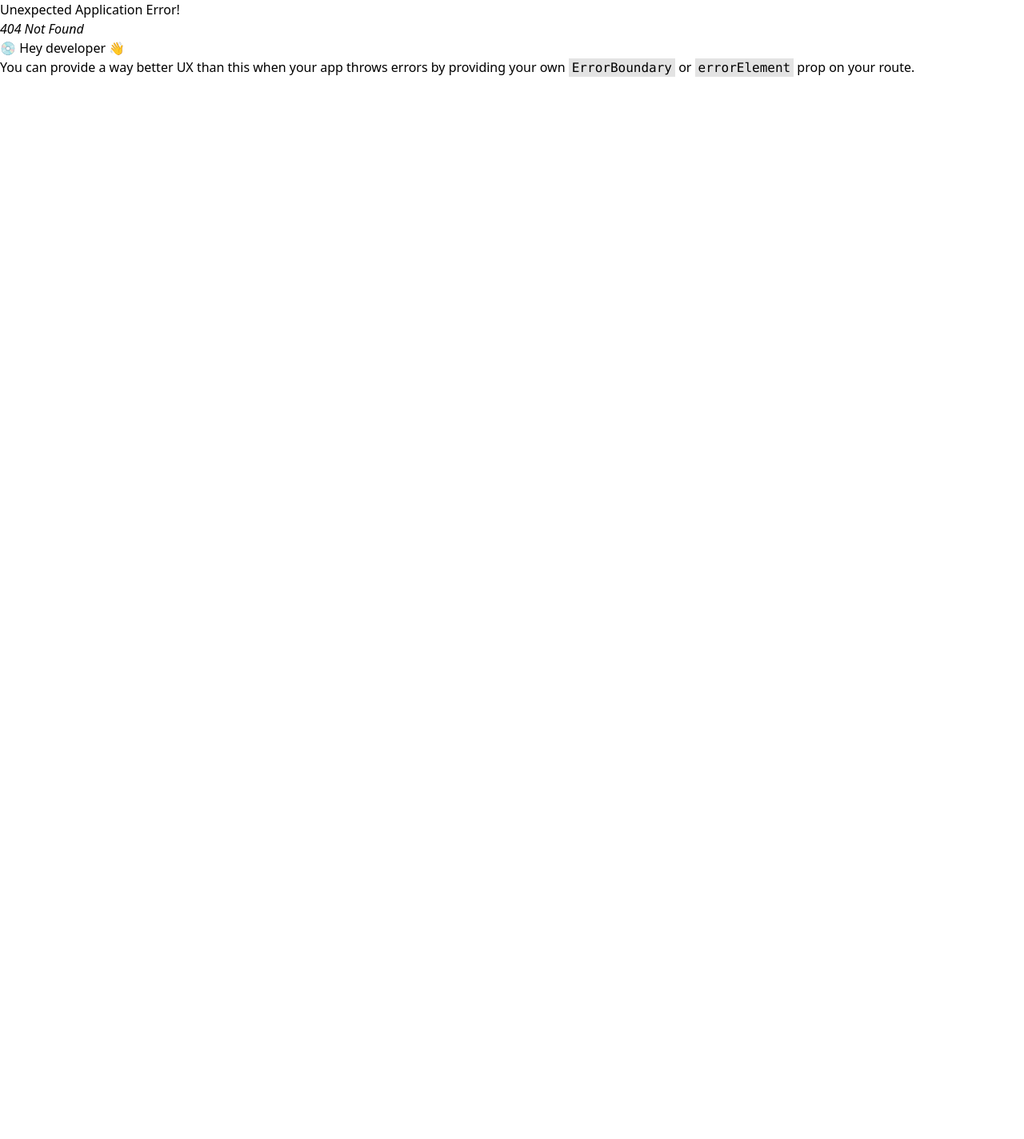
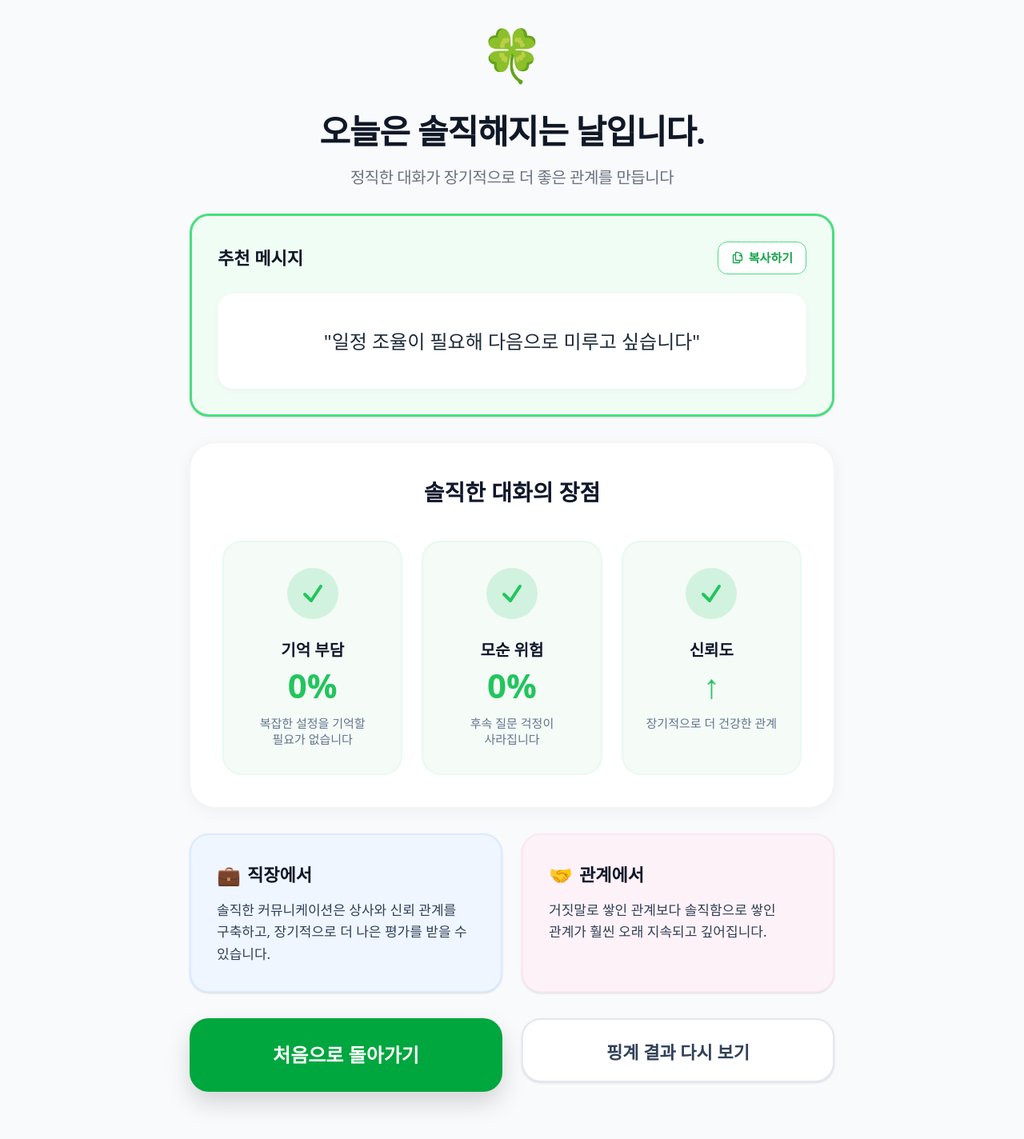
Before and after one commit to Bluedragon3rd/Frontend, a React (Vite) app in the folder makingLie/: page /honest in a window 1280 px wide. Before the commit this address had no page. Shown: the top 1424 px of the page at 80% size. Before the commit the page ends 800 px from the top, so only its background shows below. Built offline with nearby package versions, Linux system fonts and the light colour scheme.

Commit message:
honestPage 초안완성 수정필요

```diff
--- a/makingLie/src/App.tsx
+++ b/makingLie/src/App.tsx
@@ -5,6 +5,7 @@ import SecondPage from "./pages/SecondPage";
 import TestPage from "./pages/TestPage";
 import ResultPage from "./pages/ResultPage";
 import SimulationPage from "./pages/SimulationPage";
+import HonestChoice from "./pages/HonestChoice";
 const router = createBrowserRouter([
   {
     path: "/",
@@ -30,6 +31,10 @@ const router = createBrowserRouter([
     path: "simulation",
     element: <SimulationPage />,
   },
+  {
+    path: "honest",
+    element: <HonestChoice />,
+  },
 ]);
 function App() {
   return <RouterProvider router={router} />;
--- a/makingLie/src/components/HonestBenefitsCard.tsx
+++ b/makingLie/src/components/HonestBenefitsCard.tsx
@@ -1,61 +1,84 @@
-type KPI = {
-  title: string;
-  value: string; // "0%" or "↑"
-  description: string;
-};
+const HonestBenefitsCard = () => {
+  // 이미지에 있는 데이터 정의
+  const benefits = [
+    {
+      title: "기억 부담",
+      value: "0%",
+      desc: "복잡한 설정을 기억할 필요가 없습니다",
+    },
+    {
+      title: "모순 위험",
+      value: "0%",
+      desc: "후속 질문 걱정이 사라집니다",
+    },
+    {
+      title: "신뢰도",
+      value: "↑",
+      desc: "장기적으로 더 건강한 관계",
+    },
+  ];
 
-type Props = {
-  items: KPI[];
-};
-
-const HonestBenefitsCard = ({ items }: Props) => {
   return (
     <section
       className="
-        w-full
-        rounded-3xl
-        border-2 border-green-200
+        w-[806px]
+        rounded-[32px]
         bg-white
-        px-12 py-12
-        shadow-[0_16px_40px_rgba(0,0,0,0.10)]
+        p-10
+        shadow-[0_4px_20px_rgba(0,0,0,0.05)]
+        border border-gray-100
       "
     >
-      {/* Header */}
-      <h2 className="mb-12 text-center text-[34px] font-extrabold tracking-[-0.03em] text-slate-900">
+      {/* 헤더 */}
+      <h2 className="mb-10 text-center text-[28px] font-bold text-slate-900">
         솔직한 대화의 장점
       </h2>
 
-      {/* Cards */}
-      <div className="grid grid-cols-1 gap-8 md:grid-cols-3">
-        {items.map((item, idx) => (
+      {/* 3개 카드 가로 배치 영역 (핵심!) */}
+      <div className="grid grid-cols-3 gap-6">
+        {benefits.map((item, idx) => (
           <div
             key={idx}
             className="
-              rounded-3xl
-              border-2 border-green-200
-              bg-green-50
-              px-10 py-10
+              flex flex-col items-center
+              rounded-[24px]
+              border-2 border-[#E8FAF0] /* 연한 초록 테두리 */
+              bg-[#F5FBF7]             /* 아주 연한 초록 배경 */
+              py-8 px-4
               text-center
             "
           >
-            {/* Check */}
-            <div className="mx-auto flex h-20 w-20 items-center justify-center rounded-full border-4 border-green-300 bg-green-100">
-              <span className="text-[36px] text-green-600">✓</span>
+            {/* 체크 아이콘 원 */}
+            <div className="mb-6 flex h-16 w-16 items-center justify-center rounded-full bg-[#D1F2DE]">
+              <svg
+                xmlns="http://www.w3.org/2000/svg"
+                fill="none"
+                viewBox="0 0 24 24"
+                strokeWidth={3}
+                stroke="currentColor"
+                className="w-8 h-8 text-[#22C55E]"
+              >
+                <path
+                  strokeLinecap="round"
+                  strokeLinejoin="round"
+                  d="M4.5 12.75l6 6 9-13.5"
+                />
+              </svg>
             </div>
 
-            {/* Title */}
-            <div className="mt-8 text-[26px] font-bold tracking-[-0.02em] text-slate-900">
+            {/* 제목 */}
+            <div className="mb-2 text-[20px] font-bold text-slate-900">
               {item.title}
             </div>
 
-            {/* Value */}
-            <div className="mt-6 text-[56px] font-extrabold tracking-[-0.04em] text-green-600">
+            {/* 값 (0%, ↑) */}
+            <div className="mb-4 text-[42px] font-extrabold text-[#22C55E] leading-none">
               {item.value}
             </div>
 
-            {/* Desc */}
-            <div className="mt-6 text-[20px] leading-relaxed tracking-[-0.01em] text-slate-600">
-              {item.description}
+            {/* 설명 */}
+            <div className="text-[15px] text-slate-500 leading-snug break-keep px-2">
+              {item.desc}
             </div>
           </div>
         ))}
--- a/makingLie/src/components/HonestTalkButton.tsx
+++ b/makingLie/src/components/HonestTalkButton.tsx
@@ -1,35 +1,98 @@
-import { useNavigate } from "react-router-dom";
+import { useState } from "react";
 
 const HonestTalkButton = () => {
-  const navigate = useNavigate();
+  const [isCopied, setIsCopied] = useState(false);
+
+  // 나중에 props로 받아올 수도 있는 메시지 내용
+  const message = "일정 조율이 필요해 다음으로 미루고 싶습니다";
+
+  const handleCopy = async () => {
+    try {
+      await navigator.clipboard.writeText(message);
+      setIsCopied(true);
+      setTimeout(() => setIsCopied(false), 2000);
+    } catch (err) {
+      console.error("복사 실패:", err);
+    }
+  };
 
   return (
-    <div>
-      <button
-        onClick={() => navigate("/honest-talk")}
+    <div
       className="
         w-[806px]
-          h-[140px]
-          rounded-2xl
-          border-4 border-green-300
-          bg-green-50
-          py-8
-          text-center
-          transition
-          hover:shadow-md
-          active:scale-[0.98]
+        rounded-[24px]
+        border-[3px] border-[#4ADE80] /* 밝은 녹색 테두리 */
+        bg-[#F0FDF4] /* 아주 연한 녹색 배경 */
+        p-8
+        box-border
+        shadow-sm
       "
     >
-        <div className="flex flex-col items-center gap-2">
-          <div className="text-[22px] font-semibold text-green-900">
-            💚 솔직한 대화 추천
+      {/* 상단: 타이틀 + 복사 버튼 */}
+      <div className="flex justify-between items-center mb-6">
+        <h2 className="text-[20px] font-bold text-gray-900">추천 메시지</h2>
+
+        <button
+          onClick={handleCopy}
+          className="
+            flex items-center gap-1.5
+            bg-white
+            border border-[#4ADE80]
+            rounded-[12px]
+            px-4 py-2
+            text-[15px] font-bold text-[#16A34A]
+            transition-all
+            hover:bg-green-50
+            active:scale-95
+          "
+        >
+          {isCopied ? (
+            <>
+              <svg
+                xmlns="http://www.w3.org/2000/svg"
+                fill="none"
+                viewBox="0 0 24 24"
+                strokeWidth={2.5}
+                stroke="currentColor"
+                className="w-4 h-4"
+              >
+                <path
+                  strokeLinecap="round"
+                  strokeLinejoin="round"
+                  d="M4.5 12.75l6 6 9-13.5"
+                />
+              </svg>
+              <span>완료</span>
+            </>
+          ) : (
+            <>
+              {/* 복사 아이콘 */}
+              <svg
+                xmlns="http://www.w3.org/2000/svg"
+                fill="none"
+                viewBox="0 0 24 24"
+                strokeWidth={2}
+                stroke="currentColor"
+                className="w-4 h-4"
+              >
+                <path
+                  strokeLinecap="round"
+                  strokeLinejoin="round"
+                  d="M15.75 17.25v3.375c0 .621-.504 1.125-1.125 1.125h-9.75a1.125 1.125 0 01-1.125-1.125V7.875c0-.621.504-1.125 1.125-1.125H6.75a9.06 9.06 0 011.5.124m7.5 10.376h3.375c.621 0 1.125-.504 1.125-1.125V11.25c0-4.46-3.243-8.161-7.5-8.876a9.06 9.06 0 00-1.5-.124H9.375c-.621 0-1.125.504-1.125 1.125v3.5m7.5 10.375H9.375a1.125 1.125 0 01-1.125-1.125v-9.25m12 6.625v-1.875a3.375 3.375 0 00-3.375-3.375h-1.5"
+                />
+              </svg>
+              <span>복사하기</span>
+            </>
+          )}
+        </button>
       </div>
 
-          <div className="text-[18px] text-green-700">
-            정중한 거절로 변환하기 →
+      {/* 하단: 메시지 박스 */}
+      <div className="w-full bg-white rounded-[20px] py-10 px-8 shadow-[0_2px_10px_rgba(0,0,0,0.03)] flex justify-center items-center">
+        <p className="text-[24px] font-medium text-gray-800 text-center leading-relaxed">
+          "{message}"
+        </p>
       </div>
-        </div>
-      </button>
     </div>
   );
 };
--- a/makingLie/src/components/RecommendedMessageBox.tsx
+++ b/makingLie/src/components/RecommendedMessageBox.tsx
@@ -1,41 +1,102 @@
+import { useState } from "react";
+
+// 부모에게서 메시지 내용을 받아옵니다.
 type Props = {
   message: string;
 };
 
 const RecommendedMessageBox = ({ message }: Props) => {
+  const [isCopied, setIsCopied] = useState(false);
+
+  const handleCopy = async () => {
+    try {
+      await navigator.clipboard.writeText(message);
+      setIsCopied(true);
+      setTimeout(() => setIsCopied(false), 2000);
+    } catch (err) {
+      console.error("복사 실패:", err);
+    }
+  };
+
   return (
-    <section
+    <div
       className="
-        w-full
-        rounded-3xl
-        border-4 border-green-300
-        bg-green-50/40
-        px-12 py-10
-        shadow-[0_16px_40px_rgba(0,0,0,0.10)]
+        w-[806px]
+        rounded-[24px]
+        border-[3px] border-[#4ADE80] /* 밝은 녹색 테두리 */
+        bg-[#F0FDF4] /* 아주 연한 녹색 배경 */
+        p-8
+        box-border
+        shadow-sm
+        flex flex-col
       "
     >
-      {/* Header */}
-      <div className="text-[34px] font-extrabold tracking-[-0.03em] text-slate-900">
-        추천 메시지
+      {/* 상단: 타이틀 + 복사 버튼 */}
+      <div className="flex justify-between items-center mb-6">
+        <h2 className="text-[22px] font-bold text-gray-900">추천 메시지</h2>
+
+        <button
+          onClick={handleCopy}
+          className="
+            flex items-center gap-1.5
+            bg-white
+            border border-[#4ADE80]
+            rounded-[12px]
+            px-4 py-2
+            text-[15px] font-bold text-[#16A34A]
+            transition-all
+            hover:bg-green-50
+            active:scale-95
+            cursor-pointer
+          "
+        >
+          {isCopied ? (
+            <>
+              <svg
+                xmlns="http://www.w3.org/2000/svg"
+                fill="none"
+                viewBox="0 0 24 24"
+                strokeWidth={2.5}
+                stroke="currentColor"
+                className="w-4 h-4"
+              >
+                <path
+                  strokeLinecap="round"
+                  strokeLinejoin="round"
+                  d="M4.5 12.75l6 6 9-13.5"
+                />
+              </svg>
+              <span>완료</span>
+            </>
+          ) : (
+            <>
+              <svg
+                xmlns="http://www.w3.org/2000/svg"
+                fill="none"
+                viewBox="0 0 24 24"
+                strokeWidth={2}
+                stroke="currentColor"
+                className="w-4 h-4"
+              >
+                <path
+                  strokeLinecap="round"
+                  strokeLinejoin="round"
+                  d="M15.75 17.25v3.375c0 .621-.504 1.125-1.125 1.125h-9.75a1.125 1.125 0 01-1.125-1.125V7.875c0-.621.504-1.125 1.125-1.125H6.75a9.06 9.06 0 011.5.124m7.5 10.376h3.375c.621 0 1.125-.504 1.125-1.125V11.25c0-4.46-3.243-8.161-7.5-8.876a9.06 9.06 0 00-1.5-.124H9.375c-.621 0-1.125.504-1.125 1.125v3.5m7.5 10.375H9.375a1.125 1.125 0 01-1.125-1.125v-9.25m12 6.625v-1.875a3.375 3.375 0 00-3.375-3.375h-1.5"
+                />
+              </svg>
+              <span>복사하기</span>
+            </>
+          )}
+        </button>
       </div>
 
-      {/* Message */}
-      <div
-        className="
-          mt-10
-          rounded-3xl
-          border-2 border-green-200
-          bg-white
-          px-10 py-10
-          text-center
-          shadow-[0_10px_25px_rgba(0,0,0,0.08)]
-        "
-      >
-        <p className="text-[30px] leading-relaxed tracking-[-0.03em] text-slate-900">
-          “{message}”
+      {/* 하단: 메시지 박스 (흰색) */}
+      <div className="w-full bg-white rounded-[20px] py-10 px-8 shadow-[0_2px_10px_rgba(0,0,0,0.03)] flex justify-center items-center">
+        <p className="text-[24px] font-medium text-gray-800 text-center leading-relaxed break-keep">
+          "{message}"
         </p>
       </div>
-    </section>
+    </div>
   );
 };
 
--- a/makingLie/src/components/SituationInsightCard.tsx
+++ b/makingLie/src/components/SituationInsightCard.tsx
@@ -1,34 +1,44 @@
 type Props = {
-  emoji: string;        // 💼
-  title: string;        // 직장에서
-  description: string;  // 설명 문구
+  emoji: string;
+  title: string;
+  description: string;
+  variant?: "blue" | "pink"; // 👈 색상 타입을 추가했습니다.
 };
 
-const SituationInsightCard = ({ emoji, title, description }: Props) => {
+const SituationInsightCard = ({
+  emoji,
+  title,
+  description,
+  variant = "blue",
+}: Props) => {
+  // 색상 설정 (배경, 테두리)
+  const styles =
+    variant === "blue"
+      ? "bg-blue-50 border-blue-100"
+      : "bg-pink-50 border-pink-100";
+
   return (
     <section
-      className="
-        w-full
-        rounded-3xl
-        border-2 border-blue-200
-        bg-blue-50
-        px-10 py-8
-        shadow-[0_12px_30px_rgba(0,0,0,0.08)]
-      "
+      className={`
+        w-full h-full
+        rounded-[24px]
+        border-2
+        px-8 py-8
+        shadow-sm
+        ${styles} /* 👈 위에서 정한 색상 적용 */
+      `}
     >
-      <div className="flex items-start gap-4">
-        {/* Icon */}
-        <div className="pt-1 text-[28px]">{emoji}</div>
+      <div className="flex flex-col items-start gap-3">
+        {/* 아이콘 + 제목 */}
+        <div className="flex items-center gap-2">
+          <div className="text-[24px]">{emoji}</div>
+          <h3 className="text-[22px] font-bold text-slate-900">{title}</h3>
+        </div>
 
-        <div>
-          <h3 className="text-[26px] font-extrabold tracking-[-0.02em] text-slate-900">
-            {title}
-          </h3>
-
-          <p className="mt-4 text-[20px] leading-relaxed tracking-[-0.01em] text-slate-700">
-            {description}
-          </p>
-        </div>
+        {/* 설명 텍스트 */}
+        <p className="text-[17px] leading-relaxed text-slate-700 break-keep">
+          {description}
+        </p>
       </div>
     </section>
   );
--- a/makingLie/src/components/UseExcuseButton.tsx
+++ b/makingLie/src/components/UseExcuseButton.tsx
@@ -4,28 +4,27 @@ const UseExcuseButton = () => {
   const navigate = useNavigate();
 
   return (
-    <div>
     <button
-        onClick={() => navigate("/use-excuse")}
+      onClick={() => navigate(-1)} // 👈 뒤로 가기 (결과 페이지로)
       className="
         w-full
-          rounded-3xl
+        h-full /* 부모 높이에 맞춤 */
+        rounded-[24px]
         border-2 border-slate-200
         bg-white
         py-6
         text-center
         text-[22px]
-          font-semibold
+        font-bold
         text-slate-700
-          shadow-[0_10px_25px_rgba(0,0,0,0.08)]
-          transition
-          hover:shadow-md
+        shadow-sm
+        transition-all
+        hover:border-slate-300 hover:bg-slate-50
         active:scale-[0.98]
       "
     >
-        아니면 핑계 사용하기 →
+      핑계 결과 다시 보기
     </button>
-    </div>
   );
 };
 
--- a/makingLie/src/components/WhyLevelCard.tsx
+++ b/makingLie/src/components/WhyLevelCard.tsx
@@ -18,8 +18,8 @@ const WhyLevelCard = () => {
         className="w-full accent-blue-500 cursor-pointer h-2 bg-gray-200 rounded-lg appearance-none"
       />
       <div className="flex justify-between mt-2.5 font-bold text-sm">
-        <span className="text-blue-500">우발적</span>
-        <span className="text-red-500">반복적</span>
+        <span className="text-blue-500">무난함</span>
+        <span className="text-red-500">창의성</span>
       </div>
     </div>
   );
--- a/makingLie/src/pages/HonestChoice.tsx
+++ b/makingLie/src/pages/HonestChoice.tsx
@@ -0,0 +1,64 @@
+import RecommendedMessageBox from "../components/RecommendedMessageBox";
+import HonestBenefitsCard from "../components/HonestBenefitsCard";
+import SituationInsightCard from "../components/SituationInsightCard";
+import BackToStartButton from "../components/BackToStartButton";
+import UseExcuseButton from "../components/UseExcuseButton";
+
+const HonestChoice = () => {
+  return (
+    <div className="flex flex-col items-center justify-center min-h-screen bg-[#F9FAFB] pb-20 overflow-x-hidden">
+      {/* 1. 헤더 영역 */}
+      <header className="flex flex-col items-center mb-[30px] mt-5 text-center">
+        <div className="text-[64px] mb-4 select-none">🍀</div>
+        <h1 className="text-[42px] font-bold text-gray-900 mb-3 tracking-tight">
+          오늘은 솔직해지는 날입니다.
+        </h1>
+        <h3 className="text-[20px] font-medium text-gray-500 tracking-tight">
+          정직한 대화가 장기적으로 더 좋은 관계를 만듭니다
+        </h3>
+      </header>
+
+      {/* 2. 추천 메시지 카드 (녹색 테두리) */}
+      <div className="mb-8">
+        <RecommendedMessageBox message="일정 조율이 필요해 다음으로 미루고 싶습니다" />
+      </div>
+
+      {/* 3. 솔직한 대화의 장점 (3단 카드) */}
+      <div className="mb-8">
+        <HonestBenefitsCard />
+      </div>
+
+      {/* 4. 상황별 조언 카드 (파랑/분홍 2열 배치) */}
+      <div className="w-[806px] flex flex-row gap-6 mb-8">
+        <div className="flex-1">
+          <SituationInsightCard
+            variant="blue"
+            emoji="💼"
+            title="직장에서"
+            description="솔직한 커뮤니케이션은 상사와 신뢰 관계를 구축하고, 장기적으로 더 나은 평가를 받을 수 있습니다."
+          />
+        </div>
+        <div className="flex-1">
+          <SituationInsightCard
+            variant="pink"
+            emoji="🤝"
+            title="관계에서"
+            description="거짓말로 쌓인 관계보다 솔직함으로 쌓인 관계가 훨씬 오래 지속되고 깊어집니다."
+          />
+        </div>
+      </div>
+
+      {/* 5. 하단 버튼 영역 (초록/흰색 2열 배치) */}
+      <div className="w-[806px] flex flex-row gap-6">
+        <div className="flex-1 h-[80px]">
+          <BackToStartButton />
+        </div>
+        <div className="flex-1 h-[80px]">
+          <UseExcuseButton />
+        </div>
+      </div>
+    </div>
+  );
+};
+
+export default HonestChoice;
```
Also changed, not shown: makingLie/src/pages/HomePage.tsx (line endings or trailing spaces). Lines whose indentation alone changed are shown as unchanged.
